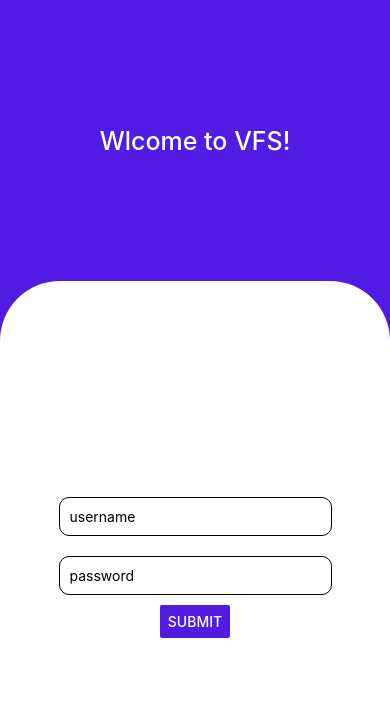
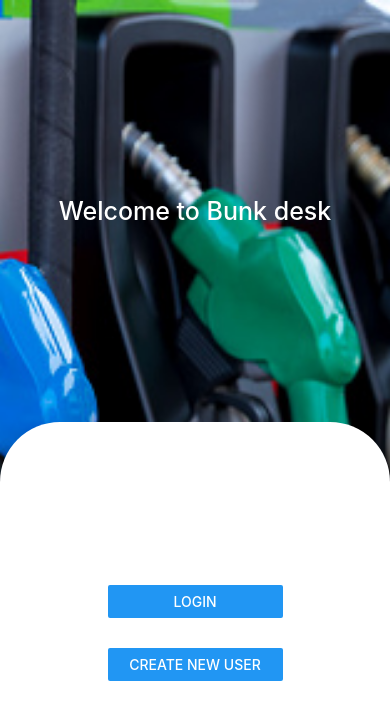
Before and after one commit to sanjeevseemakurthi/petrolBunkApp, a React Native app: screen / in a window 390 px wide. Shown: the top 720 px of the page. Built offline with nearby package versions, Linux system fonts and the light colour scheme.

Commit message:
login changes

```diff
--- a/package.json
+++ b/package.json
@@ -44,6 +44,8 @@
     "react-native-table-component": "^1.2.2",
     "react-native-vector-icons": "^9.1.0",
     "react-native-web": "~0.18.7",
+    "react-redux": "^8.0.4",
+    "rxjs": "^7.5.7",
     "styled": "^1.0.0",
     "styled-components": "^5.3.1"
   },
--- a/src/components/login.js
+++ b/src/components/login.js
@@ -1,42 +1,109 @@
 import React, { Component } from "react";
-import { StyleSheet, Text, View, SafeAreaView, StatusBar ,TextInput, Button } from 'react-native';
+import {
+  StyleSheet,
+  Text,
+  View,
+  SafeAreaView,
+  StatusBar,
+  TextInput,
+  Button,
+  ImageBackground,
+  Pressable,
+} from "react-native";
 import { useState, useEffect } from "react";
-import {Authenticateservice} from "../services/sharedservices";
-import AsyncStorage from '@react-native-async-storage/async-storage';
+import { Authenticateservice } from "../services/sharedservices";
+import AsyncStorage from "@react-native-async-storage/async-storage";
 
 export default function Login(props) {
-  let [username, onchangeusername] = useState('');
-  let [password, onChangepassword] =useState('');
+  let [loginclicked, onloginclicked] = useState(false);
+  let [createaccountclicked, oncreateclicked] = useState(false);
+  let [username, onchangeusername] = useState("");
+  let [password, onChangepassword] = useState("");
   return (
     <SafeAreaView style={styles.container}>
-          <View style = {styles.parentview}>
+      <ImageBackground
+        source={require("../../assets/loginbg1.jpg")}
+        style={styles.image}
+      >
+        <View style={styles.parentview}>
           <View style={styles.childviewone}>
-                <Text style = {styles.textheader}>Wlcome to VFS!</Text>
+            <Text style={styles.textheader}>Welcome to Bunk desk</Text>
           </View>
           <View style={styles.childviewtwo}>
-                <TextInput variant="standard" label="username" style = {styles.textform} onChangeText={onchangeusername} value = {username} placeholder = "username"/>
-                <TextInput variant="standard" label="Password" secureTextEntry={true} style = {styles.textform}
-                 onChangeText={onChangepassword} value = {password} placeholder = "password" />
+            {loginclicked && (
+              <View style={styles.userdetails}>
+                <TextInput
+                  variant="standard"
+                  label="username"
+                  style={styles.textform}
+                  onChangeText={onchangeusername}
+                  value={username}
+                  placeholder="username"
+                />
+                <TextInput
+                  variant="standard"
+                  label="Password"
+                  secureTextEntry={true}
+                  style={styles.textform}
+                  onChangeText={onChangepassword}
+                  value={password}
+                  placeholder="password"
+                />
                 <Button
-                    onPress={() =>submitted()}
+                  onPress={() => submitted()}
                   title="Submit"
                   color="#511be3"
                   accessibilityLabel="Learn more about this purple button"
                 />
+                <Pressable
+                  onPress={() => {
+                    onloginclicked(false);
+                    oncreateclicked(false);
+                  }}
+                >
+                  <Text style={styles.textStylepresable}> Go Back</Text>
+                </Pressable>
+              </View>
+            )}
+            {!createaccountclicked && !loginclicked && (
+              <View style={styles.userdetails}>
+                <View style={styles.buttonstyle}>
+                  <Button
+                    title="Login"
+                    onPress={() => {
+                      onloginclicked(true);
+                      oncreateclicked(false);
+                    }}
+                  ></Button>
+                </View>
+                <View style={styles.buttonstyle}>
+                  <Button
+                    title="Create new user"
+                    onPress={() => {
+                      onloginclicked(false);
+                      oncreateclicked(true);
+                    }}
+                  ></Button>
                 </View>
               </View>
+            )}
+          </View>
+        </View>
+      </ImageBackground>
     </SafeAreaView>
   );
   async function submitted() {
     let payload = {
-        'username' : username,
-        'password': password
-      }
-      const data =  await Authenticateservice(payload).then((res)=>{
-        AsyncStorage.setItem('Token', res.data.jwtToken);
-        AsyncStorage.setItem('role', res.data.role);
+      username: username,
+      password: password,
+    };
+    const data = await Authenticateservice(payload)
+      .then((res) => {
+        AsyncStorage.setItem("Token", res.data.jwtToken);
+        AsyncStorage.setItem("role", res.data.role);
         props.changestate(true);
-      }).catch((err)=>{})
+      })
+      .catch((err) => {});
   }
 }
 
@@ -45,44 +112,66 @@ const styles = StyleSheet.create({
     flex: 1,
     paddingTop: StatusBar.currentHeight,
   },
-    parentview:{
+  image: {
     flex: 1,
-      color:'rgb(255, 0, 255)',
-      backgroundColor: '#511be3',
-      alignContent: 'center',
-      alignItems: 'center',
-      width:'100%'
+    justifyContent: "center",
+    width: "100%",
+    height: "100%",
   },
-    childviewone :{
+  buttonstyle: {
+    width: "50%",
+    padding: 10,
+    margin: 5,
+    justifyContent: "center",
+  },
+  textStylepresable: {
+    textDecorationLine: "underline",
+    marginTop: 20,
+  },
+  userdetails: {
+    width: "100%",
+    alignItems: "center",
     flex: 1,
-      color:'rgb(0, 0, 0)',
-      backgroundColor: '#511be3',
-      alignItems: 'center',
-      width:'100%',
-      justifyContent : "center"
+    justifyContent: "center",
   },
-    childviewtwo :{
-      flex: 2,
-      color:'rgb(0, 0, 0)',
-      backgroundColor: '#ffffff',
-      alignContent: 'center',
-      alignItems: 'center',
-      borderTopLeftRadius :60,
-      borderTopRightRadius : 60,
-      justifyContent : "center",
-      width:'100%'
+  parentview: {
+    flex: 1,
+    // color: "rgb(255, 0, 255)",
+    // backgroundColor: "#511be3",
+    alignContent: "center",
+    alignItems: "center",
+    width: "100%",
+  },
+  childviewone: {
+    flex: 1,
+    // color: "rgb(0, 0, 0)",
+    // backgroundColor: "#511be3",
+    alignItems: "center",
+    width: "100%",
+    justifyContent: "center",
+  },
+  childviewtwo: {
+    flex: 1,
+    color: "rgb(0, 0, 0)",
+    backgroundColor: "#ffffff",
+    alignContent: "center",
+    alignItems: "center",
+    borderTopLeftRadius: 60,
+    borderTopRightRadius: 60,
+    justifyContent: "center",
+    width: "100%",
   },
   textheader: {
     fontSize: 25,
-      fontWeight: '500',
-      color : '#ffffff'
+    fontWeight: "500",
+    color: "#ffffff",
   },
-    textform : {
-      width: '70%',
+  textform: {
+    width: "70%",
+    backgroundColor: "rgb(250, 250, 250)",
     margin: 10,
     borderRadius: 10,
-      borderWidth:1,
-      padding:10
-    }
-
+    borderWidth: 1,
+    padding: 10,
+  },
 });
```
Also changed, not shown: assets/loginbg1.jpg (added), 1 other file (tests, documents, lock files or other folders). Lines whose indentation alone changed are shown as unchanged.
